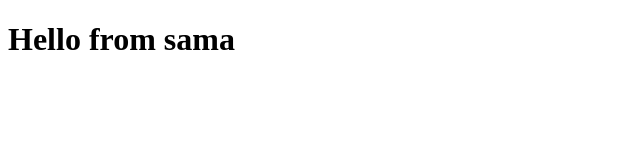
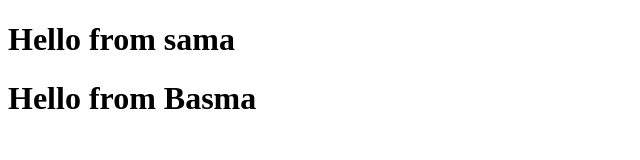
Before and after one commit to sama152000/task, a plain HTML site: page index.html in a window 1280 px wide. Shown: the whole page, without its empty margins (0-640 px from the left). Drawn offline with Linux system fonts and the light colour scheme.

Commit message:
Basma added

```diff
--- a/index.html
+++ b/index.html
@@ -7,5 +7,6 @@
   </head>
   <body>
     <h1>Hello from sama</h1>
+    <h1>Hello from Basma</h1>
   </body>
 </html>
```
